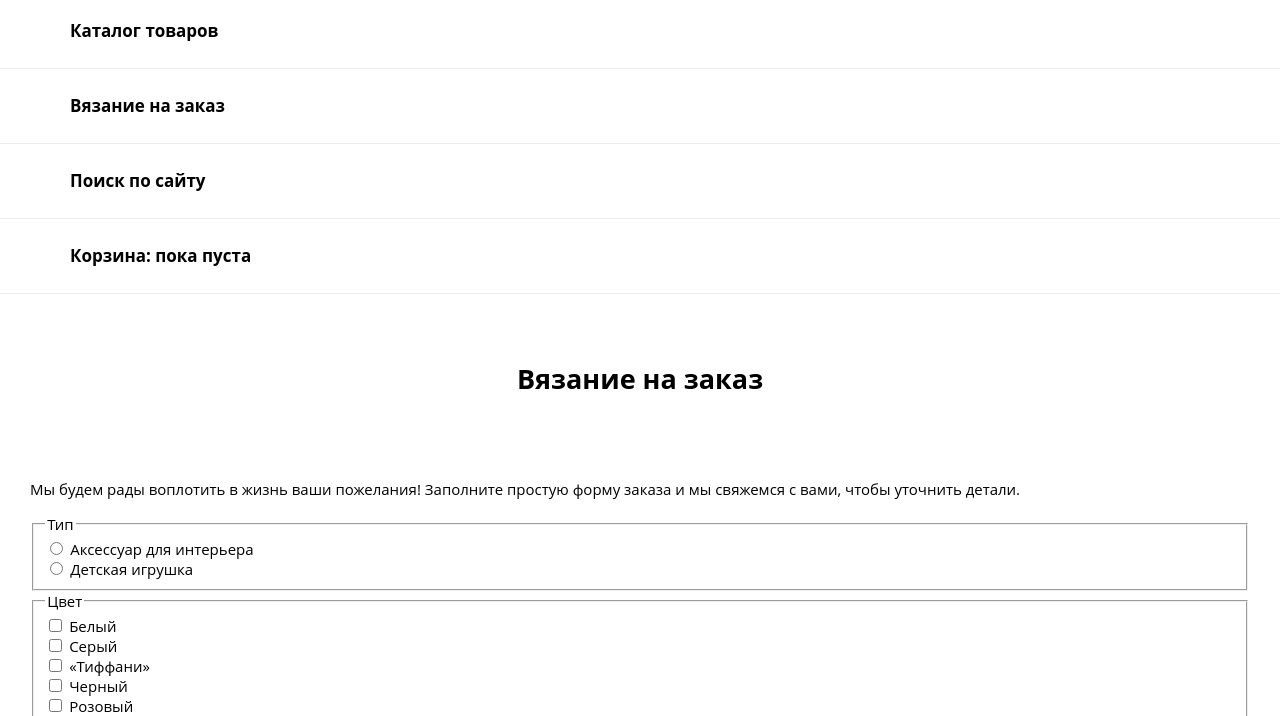
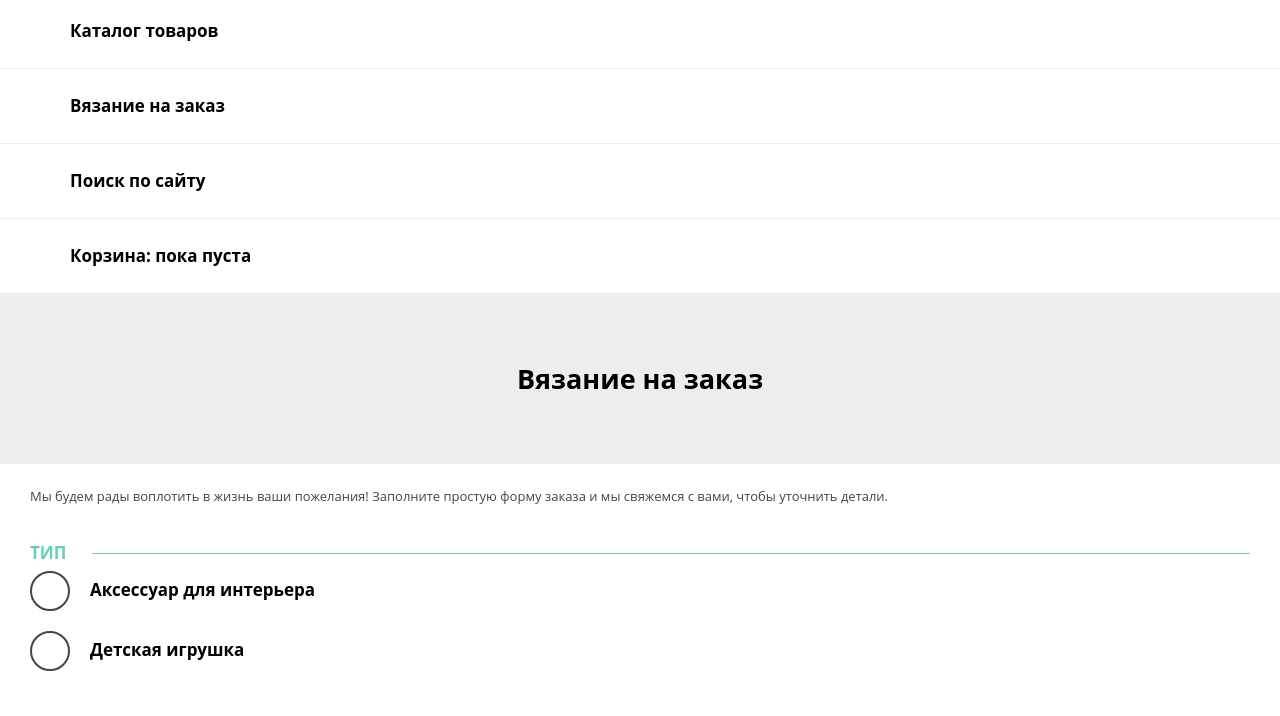
Before and after one commit to lubamark/399013-mishka, a website: page source/form.html in a window 1280 px wide. Shown: the part 83-799 px from the top of the page. Drawn offline with nearby package versions, Linux system fonts and the light colour scheme; files that its build step writes are made by us from their sources.

Commit message:
стилизовала чекбоксы и радиокнопки формы

```diff
--- a/source/form.html
+++ b/source/form.html
@@ -9,7 +9,7 @@
     <header class="page-header">
       <div class="container container--header">
         <nav class="main-nav">
-          <a class="page-header__logo">
+          <a class="page-header__logo" href="index.html">
             <img class="page-header__logo-image" src="img\logo-mobile.svg" width="86" height="35" alt="Магазин «Мишка»">
           </a>
           <!--для переключения иконки модификатор close -->
@@ -42,45 +42,46 @@
         <p class="page-inner__content">Мы будем рады воплотить в жизнь ваши пожелания! Заполните простую форму заказа и мы свяжемся с вами, чтобы уточнить детали.</p>
         <form class="order-form" action="https://echo.htmlacademy.ru" method="post">
           <fieldset class="order-form__fieldset">
-            <legend class="order-form__legend">Тип</legend>
+            <!--c легендами и правда не получалось без костылей-->
+            <h3 class="order-form__legend">Тип</h3>
             <div class="order-form__group">
-              <input class="order-form__radio" type="radio" name="type" value="homestaff" id="homestaff">
-              <label class="order-form__label" for="homestaff">Аксессуар для интерьера</label>
+              <input class="order-form__radio visually-hidden" type="radio" name="type" value="homestaff" id="homestaff">
+              <label class="order-form__label order-form__label--radio" for="homestaff">Аксессуар для интерьера</label>
             </div>
             <div class="order-form__group">
-              <input class="order-form__radio" type="radio" name="type" value="toy" id="toy">
-              <label class="order-form__label" for="toy">Детская игрушка</label>
+              <input class="order-form__radio visually-hidden" type="radio" name="type" value="toy" id="toy">
+              <label class="order-form__label order-form__label--radio" for="toy">Детская игрушка</label>
             </div>
           </fieldset>
           <fieldset class="order-form__fieldset">
-            <legend class="order-form__legend">Цвет</legend>
+            <h3 class="order-form__legend">Цвет</h3>
             <div class="order-form__group">
-              <input class="order-form__checkbox" type="checkbox" name="color" value="white" id="white">
-              <label class="order-form__label" for="white">Белый</label>
+              <input class="order-form__radio visually-hidden" type="checkbox" name="color" value="white" id="white">
+              <label class="order-form__label order-form__label--checkbox" for="white">Белый</label>
             </div>
             <div class="order-form__group">
-              <input class="order-form__checkbox" type="checkbox" name="color" value="grey" id="grey">
-              <label class="order-form__label" for="grey">Серый</label>
+              <input class="order-form__radio visually-hidden" type="checkbox" name="color" value="grey" id="grey">
+              <label class="order-form__label order-form__label--checkbox" for="grey">Серый</label>
             </div>
             <div class="order-form__group">
-              <input class="order-form__checkbox" type="checkbox" name="color" value="tiffani" id="tiffani">
-              <label class="order-form__label" for="tiffani">«Тиффани»</label>
+              <input class="order-form__radio visually-hidden" type="checkbox" name="color" value="tiffani" id="tiffani">
+              <label class="order-form__label order-form__label--checkbox" for="tiffani">«Тиффани»</label>
             </div>
             <div class="order-form__group">
-              <input class="order-form__checkbox" type="checkbox" name="color" value="black" id="black">
-              <label class="order-form__label" for="black">Черный</label>
+              <input class="order-form__radio visually-hidden" type="checkbox" name="color" value="black" id="black">
+              <label class="order-form__label order-form__label--checkbox" for="black">Черный</label>
             </div>
             <div class="order-form__group">
-              <input class="order-form__checkbox" type="checkbox" name="color" value="pink" id="pink">
-              <label class="order-form__label" for="pink">Розовый</label>
+              <input class="order-form__radio visually-hidden" type="checkbox" name="color" value="pink" id="pink">
+              <label class="order-form__label order-form__label--checkbox" for="pink">Розовый</label>
             </div>
             <div class="order-form__group">
-              <input class="order-form__checkbox" type="checkbox" name="color" value="orange" id="orange">
-              <label class="order-form__label" for="orange">Оранжевый</label>
+              <input class="order-form__radio visually-hidden" type="checkbox" name="color" value="orange" id="orange">
+              <label class="order-form__label order-form__label--checkbox" for="orange">Оранжевый</label>
             </div>
           </fieldset>
           <fieldset class="order-form__fieldset">
-            <legend class="order-form__legend">ФИО</legend>
+            <h3 class="order-form__legend">ФИО</h3>
             <div class="order-form__group">
               <label class="order-form__label" for="name">Имя:</label>
               <input class="order-form__input" type="text" name="name" id="name"  placeholder="Введите ваше имя*" required>
@@ -95,7 +96,7 @@
             </div>
           </fieldset>
           <fieldset class="order-form__fieldset">
-            <legend class="visually-hidden">Контакты и пожелания</legend>
+            <h3 class="visually-hidden">Контакты и пожелания</h3>
             <div class="order-form__group">
               <label class="order-form__legend" for="tel">Тел:</label>
               <input class="order-form__input" type="tel" name="tel" id="tel"  placeholder="+7 XXX XX XX*" required>
--- /dev/null
+++ b/source/sass/blocks/order-form.scss
@@ -0,0 +1,104 @@
+.order-form__fieldset{
+  margin: 0 0 20px 0;
+  padding: 0;
+  border: none;
+}
+
+.order-form__legend{
+  display:flex;
+  align-items:center;
+
+  margin-bottom: 20px;
+  font-size: 17px;
+  line-height: 16px;
+  font-weight: 700;
+  text-transform: uppercase;
+
+  color: $primary-color;
+  background-color: white;
+
+  &::after{
+    content: "";
+    flex-grow:1;
+    flex-shrink:0;
+    margin-left: 25px;
+
+    width: 30px;
+    height: 1px;
+    background-color: $primary-color;
+  }
+}
+
+.order-form__radio,
+.order-form__checkbox{
+  &:checked + .order-form__label::after{
+    content: "";
+    position: absolute;
+  }
+}
+
+.order-form__radio{
+  &:checked + .order-form__label--radio::after{
+    top: 0px;
+    left: 10px;
+
+    width: 20px;
+    height: 20px;
+    background-color: $primary-color;
+    border-radius: 50%;
+  }
+}
+
+.order-form__radio{
+  &:checked + .order-form__label--checkbox::after{
+    top: -7px;
+    left: 13px;
+    width: 15px;
+    height: 28px;
+    transform: rotate(45deg);
+
+    border-bottom: 2px solid $dark-grey;
+    border-right: 2px solid $dark-grey;
+  }
+}
+
+.order-form__label{
+  position: relative;
+
+  display: block;
+  margin-bottom: 20px;
+  font-size: 17px;
+  line-height: 18px;
+  font-weight: 700;
+
+
+  &--radio,
+  &--checkbox{
+    padding-left: 60px;
+    min-height: 40px;
+
+    &::before{
+      content: "";
+      position: absolute;
+      top: -10px;
+      left: 0;
+      width: 40px;
+      height: 40px;
+      border: 2px solid $dark-grey;
+    }
+  }
+
+  &--radio::before{
+    border-radius: 50%;
+  }
+
+  &:hover::before ,
+  .order-form__radio:focus + &::before,
+  .order-form__checkbox:focus + &::before{
+    border-color: $primary-color;
+  }
+
+  &:active::before{
+    border-color: $light-grey;
+  }
+}
--- /dev/null
+++ b/source/sass/blocks/page-inner.scss
@@ -0,0 +1,10 @@
+.page-inner__title{
+  background-color: $light-grey;
+  margin-bottom: 20px;
+}
+.page-inner__content{
+  font-size: 13px;
+  line-height: 24px;
+  color: $dark-grey;
+  margin-bottom: 20px;
+}
--- a/source/sass/style.scss
+++ b/source/sass/style.scss
@@ -24,4 +24,6 @@
 "blocks/copyright",
 "blocks/modal.scss",
 "blocks/modal-add.scss",
-"blocks/add-form.scss";
+"blocks/add-form.scss",
+"blocks/page-inner.scss",
+"blocks/order-form.scss";
```
